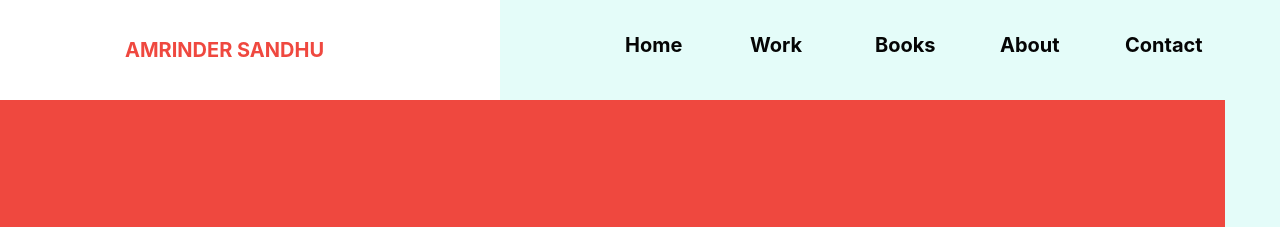
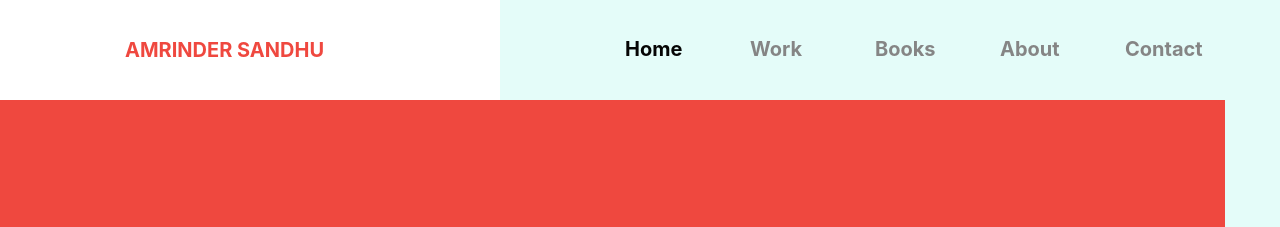
Before and after one commit to harjotgrewal/amrindersandhu, a Jekyll site: the page built from index.html, in a window 1280 px wide. Shown: the top 227 px of the page. Built offline with Jekyll 4.4.1, drawn with Linux system fonts in a browser that asks for light colours.

Commit message:
[UPDATE][CSS] Menu links position
Co-Authored-By: Amrinder Sandhu <amrinder@designbyanaami.com>

```diff
--- a/_scss/_components-nav.scss
+++ b/_scss/_components-nav.scss
@@ -54,6 +54,7 @@
 
     @include media-query(hd) {
         border: 0 none;
+        color: $color-grey-light;
         display: flex;
         flex-direction: column;
         height: 100px;
@@ -64,7 +65,7 @@
         strong {
             transition: .2s transform ease-in-out;
             font-weight: 700;
-            transform: translateY(10px);
+            transform: translateY(14px);
         }
 
         span {
@@ -73,13 +74,14 @@
             display: block;
             font-size: $font-size-xs;
             opacity: 0;
+            transform: translateY(5px);
             visibility: hidden;
         }
 
         &:hover {
             strong {
                 color: $color-grey-dark;
-                transform: translateY(0);
+                transform: translateY(5px);
 
             }
             span {
--- a/css/styles.css
+++ b/css/styles.css
@@ -852,6 +852,7 @@ a {
   @media screen and (min-width: 1139px) {
     .c-nav__link {
       border: 0 none;
+      color: #858585;
       display: -ms-flexbox;
       display: flex;
       -ms-flex-direction: column;
@@ -864,19 +865,21 @@ a {
         transition: .2s -webkit-transform ease-in-out;
         transition: .2s transform ease-in-out;
         font-weight: 700;
-        -webkit-transform: translateY(10px);
-                transform: translateY(10px); }
+        -webkit-transform: translateY(14px);
+                transform: translateY(14px); }
       .c-nav__link span {
         transition: .2s opacity ease-in-out, .2s visibility ease-in-out;
         color: #858585;
         display: block;
         font-size: 16px;
         opacity: 0;
+        -webkit-transform: translateY(5px);
+                transform: translateY(5px);
         visibility: hidden; }
       .c-nav__link:hover strong {
         color: #454545;
-        -webkit-transform: translateY(0);
-                transform: translateY(0); }
+        -webkit-transform: translateY(5px);
+                transform: translateY(5px); }
       .c-nav__link:hover span {
         opacity: 1;
         visibility: visible; }
```
Also changed, not shown: 1 other file.
